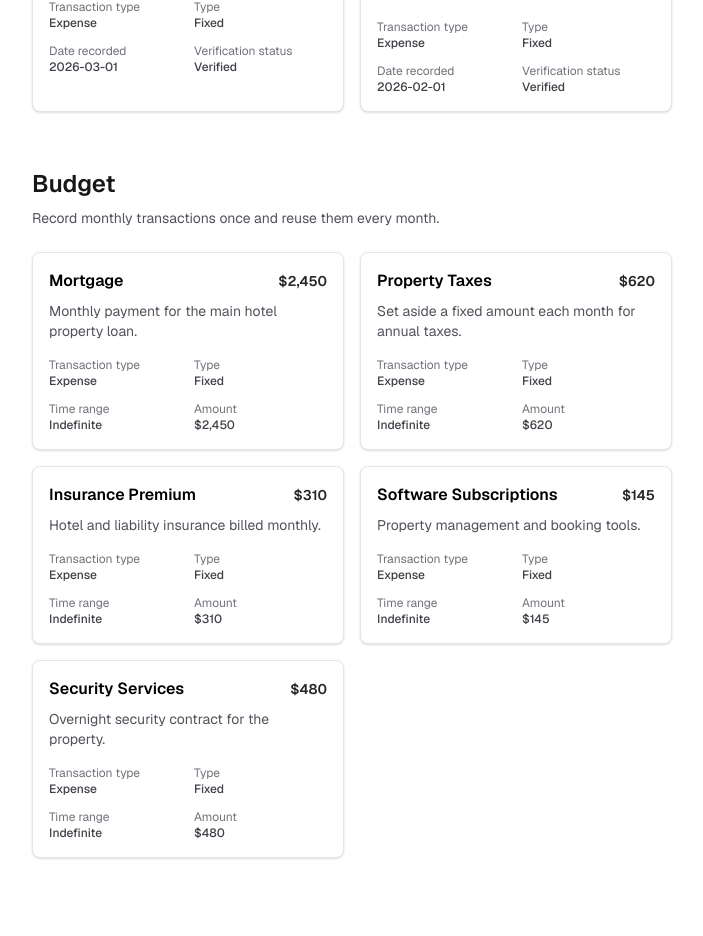
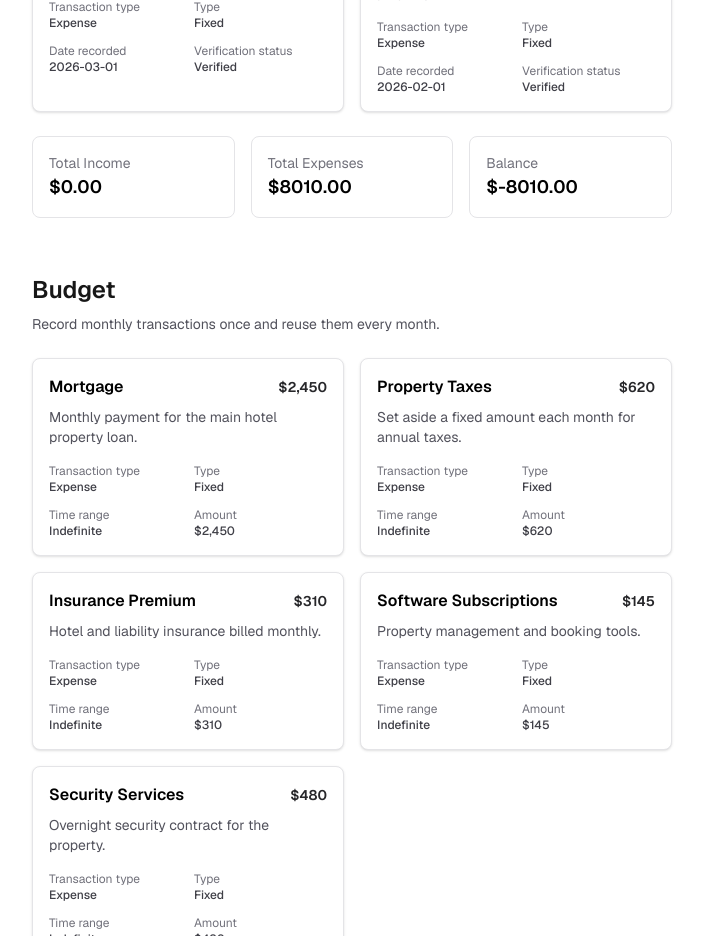
Before and after one commit to carlosquesada24/Hotel-Room-Finances-Tracker, a Next.js app: page / in a window 1280 px wide. Shown: the part 1220-2156 px from the top of the page, without its empty margins (288-991 px from the left). Built offline with nearby package versions, Linux system fonts and the light colour scheme.

Commit message:
Added totals sum of incomes and expenses successfully

```diff
--- a/app/components/movements.tsx
+++ b/app/components/movements.tsx
@@ -133,6 +133,20 @@ export default function Movements() {
     );
   };
 
+  const totals = movements.reduce(
+    (acc, movement) => {
+      const numeric = Number(movement.amount.replace(/[^0-9.-]+/g, ""));
+      if (movement.transactionType === "Income") {
+        acc.income += numeric;
+      } else {
+        acc.expenses += numeric;
+      }
+      acc.balance = acc.income - acc.expenses;
+      return acc;
+    },
+    { income: 0, expenses: 0, balance: 0 }
+  );
+
   return (
     <section className="mt-14 w-full">
       <div className="mb-6">
@@ -205,6 +219,26 @@ export default function Movements() {
           </article>
         ))}
       </div>
+      <div className="mt-6 grid gap-4 text-sm sm:grid-cols-3">
+        <div className="rounded-lg border border-zinc-200 bg-white p-4">
+          <p className="text-zinc-500">Total Income</p>
+          <p className="text-lg font-semibold text-black">
+            ${totals.income.toFixed(2)}
+          </p>
+        </div>
+        <div className="rounded-lg border border-zinc-200 bg-white p-4">
+          <p className="text-zinc-500">Total Expenses</p>
+          <p className="text-lg font-semibold text-black">
+            ${totals.expenses.toFixed(2)}
+          </p>
+        </div>
+        <div className="rounded-lg border border-zinc-200 bg-white p-4">
+          <p className="text-zinc-500">Balance</p>
+          <p className="text-lg font-semibold text-black">
+            ${totals.balance.toFixed(2)}
+          </p>
+        </div>
+      </div>
     </section>
   );
 }
```
